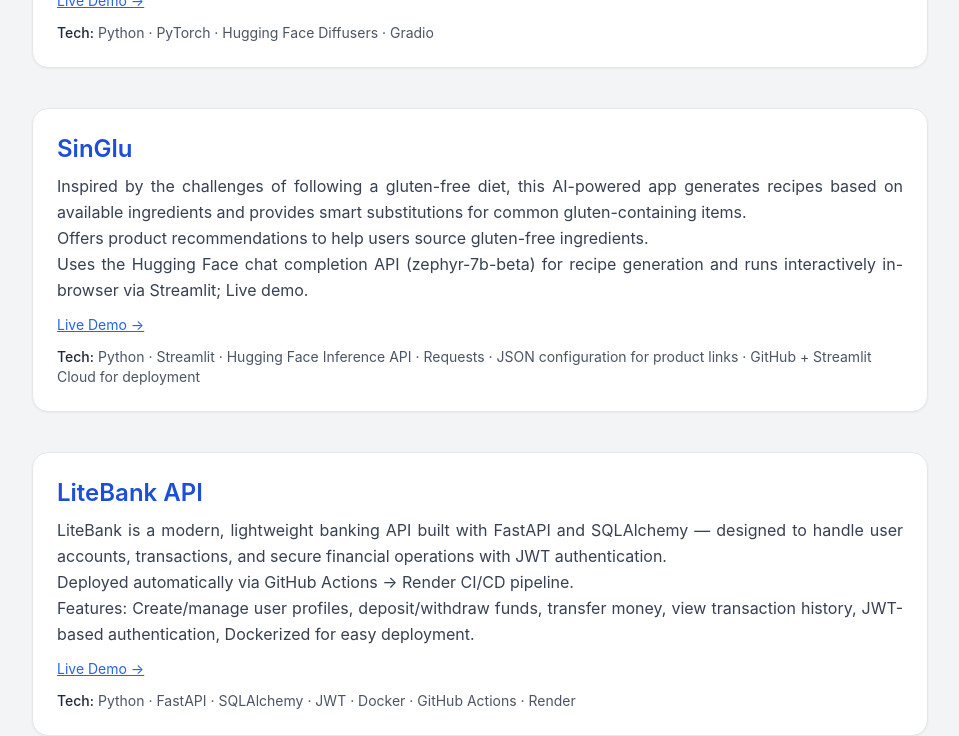
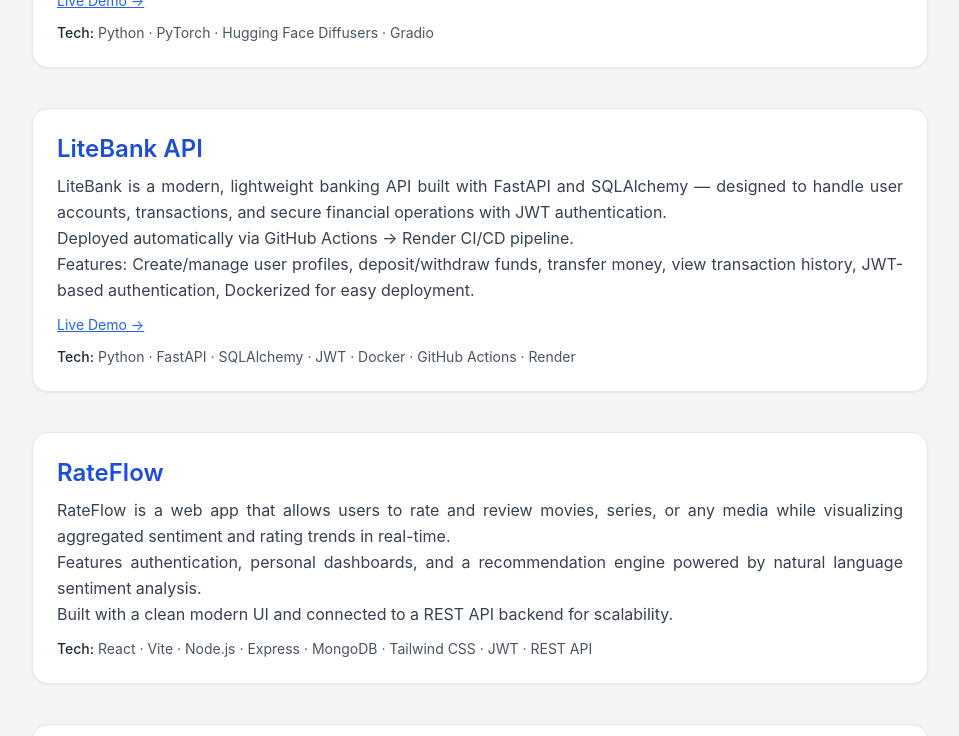
Before and after one commit to inesruizblach/inesruizblach.github.io, a React (Vite) app: page / in a window 1280 px wide. Shown: the part 2440-3176 px from the top of the page, without its empty margins (160-1119 px from the left). Built offline with nearby package versions, Linux system fonts and the light colour scheme.

Commit message:
Include latest repo RateFlow

```diff
--- a/src/components/Projects.jsx
+++ b/src/components/Projects.jsx
@@ -42,6 +42,31 @@ const projects = [
     tech: "Python · PyTorch · Hugging Face Diffusers · Gradio"
   },
   {
+    name: "LiteBank API",
+    link: "https://github.com/inesruizblach/LiteBank",
+    description: (
+      <>
+        LiteBank is a modern, lightweight banking API built with FastAPI and SQLAlchemy — designed to handle user accounts, transactions, and secure financial operations with JWT authentication.<br/>
+        Deployed automatically via GitHub Actions → Render CI/CD pipeline.<br/>
+        Features: Create/manage user profiles, deposit/withdraw funds, transfer money, view transaction history, JWT-based authentication, Dockerized for easy deployment.<br/>
+      </>
+    ),
+    demo: "https://litebank.onrender.com/docs",
+    tech: "Python · FastAPI · SQLAlchemy · JWT · Docker · GitHub Actions · Render"
+  },
+  {
+    name: "RateFlow",
+    link: "https://github.com/inesruizblach/RateFlow",
+    description: (
+      <>
+        RateFlow is a web app that allows users to rate and review movies, series, or any media while visualizing aggregated sentiment and rating trends in real-time.<br/>
+        Features authentication, personal dashboards, and a recommendation engine powered by natural language sentiment analysis.<br/>
+        Built with a clean modern UI and connected to a REST API backend for scalability.<br/>
+      </>
+    ),
+    tech: "React · Vite · Node.js · Express · MongoDB · Tailwind CSS · JWT · REST API",
+  },
+  {
     name: "SinGlu",
     link: "https://github.com/inesruizblach/SinGlu",
     description: (
@@ -53,19 +78,6 @@ const projects = [
     ),
     demo: "https://share.streamlit.io/inesruizblach/SinGlu",
     tech: "Python · Streamlit · Hugging Face Inference API · Requests · JSON configuration for product links · GitHub + Streamlit Cloud for deployment"
-  },
-  {
-    name: "LiteBank API",
-    link: "https://github.com/inesruizblach/LiteBank",
-    description: (
-      <>
-        LiteBank is a modern, lightweight banking API built with FastAPI and SQLAlchemy — designed to handle user accounts, transactions, and secure financial operations with JWT authentication.<br/>
-        Deployed automatically via GitHub Actions → Render CI/CD pipeline.<br/>
-        Features: Create/manage user profiles, deposit/withdraw funds, transfer money, view transaction history, JWT-based authentication, Dockerized for easy deployment.<br/>
-      </>
-    ),
-    demo: "https://litebank.onrender.com/docs",
-    tech: "Python · FastAPI · SQLAlchemy · JWT · Docker · GitHub Actions · Render"
   },
 ];
 
```
